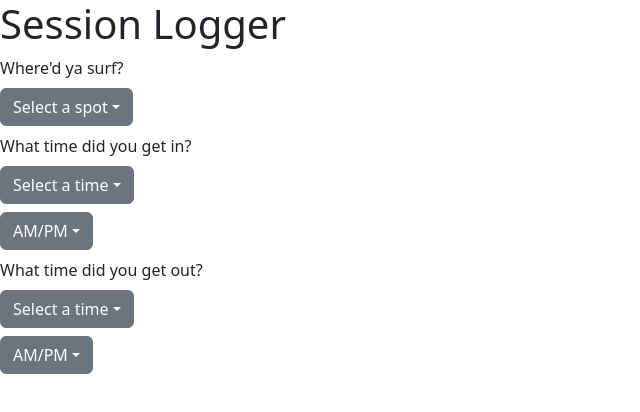
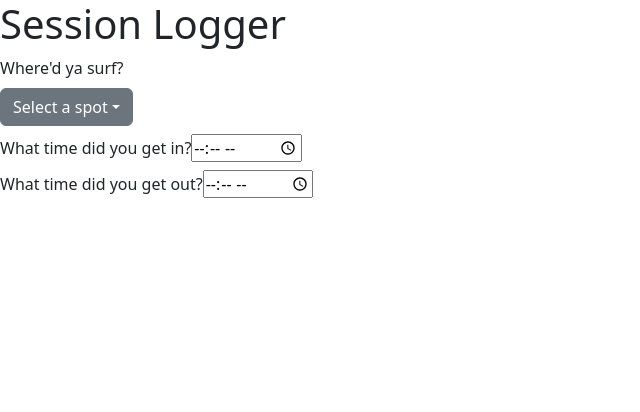
Before and after one commit to shindelr/Session-Logger-Frontend, a React (Vite) app in the folder session-logger-frontend/: page / in a window 1280 px wide. Shown: the top 412 px of the page, without its empty margins (0-640 px from the left). Built offline with nearby package versions, Linux system fonts and the light colour scheme.

Commit message:
Working on getting state to work with my form components now. Part way through implementing state for the spot dropdown

```diff
--- a/session-logger-frontend/src/components/DropdownMenu.tsx
+++ b/session-logger-frontend/src/components/DropdownMenu.tsx
@@ -1,5 +1,4 @@
 // Dropdown component.
-
 import DropdownOptions from "./DropdownOptions";
 
 interface Props {
@@ -8,6 +7,8 @@ interface Props {
 }
 
 const DropdownMenu = ({ inputName, itemArray }: Props) => {
+
+
   return (
     <div className="dropdown">
       <button
--- a/session-logger-frontend/src/components/DropdownOptions.tsx
+++ b/session-logger-frontend/src/components/DropdownOptions.tsx
@@ -1,15 +1,18 @@
 // Lists the options that will populate the dropdown menu.
+import { useState } from "react";
 
 interface Props {
-  itemsArray: string[];
+  itemsArray: string[],
 }
 
 const DropdownOptions = ({ itemsArray }: Props) => {
+  const [input, setInput] = useState('') ;
+
   return (
     <ul className="dropdown-menu">
       {itemsArray.map((item, index) => (
         <li key={index}>
-          <a className="dropdown-item">{item}</a>
+          <a className="dropdown-item" onClick={() => {setInput(item)}}>{item}</a>
         </li>
       ))}
     </ul>
--- a/session-logger-frontend/src/components/InputForm.tsx
+++ b/session-logger-frontend/src/components/InputForm.tsx
@@ -3,38 +3,10 @@
 // and a submit button.
 
 import DropdownMenu from "./DropdownMenu";
+import TimeInput from "./timeInput";
 
 const InputForm = () => {
   const surfSpots: string[] = ["Agate Beach", "Otter Rock", "South Beach"];
-
-  //   Generate times of day by half hour increments
-  const timeGenerator = () => {
-    const times: string[] = [];
-
-    const start = new Date();
-    start.setHours(1, 0, 0, 0);
-
-    const end = new Date();
-    end.setHours(12, 0, 0, 0);
-
-    debugger;
-
-    for (
-      let curr = new Date(start);
-      curr.getTime() <= end.getTime();
-      curr.setMinutes(curr.getMinutes() + 30)
-    ) {
-      const result = curr.toLocaleTimeString([], {
-        hour: "2-digit",
-        minute: "2-digit",
-        hour12: false,
-      });
-      times.push(result);
-    }
-    return times;
-  };
-
-  const AMPM: string[] = ["AM", "PM"];
 
   return (
     <form>
@@ -42,20 +14,15 @@ const InputForm = () => {
         <label className="form-label"> Where'd ya surf?</label>
         <DropdownMenu inputName="Select a spot" itemArray={surfSpots} />
 
-        <label className="form-label"> What time did you get in?</label>
-        <div className="Time-In">
-          <DropdownMenu inputName="Select a time" itemArray={timeGenerator()} />
-          <DropdownMenu inputName="AM/PM" itemArray={AMPM} />
+        <div>
+          <label className="form-label"> What time did you get in?</label>
+          <TimeInput />
         </div>
 
-        <label className="form-label"> What time did you get out?</label>
-        <div className="Time-Out">
-          <DropdownMenu inputName="Select a time" itemArray={timeGenerator()} />
-          <DropdownMenu inputName="AM/PM" itemArray={AMPM} />
+        <div>
+          <label className="form-label"> What time did you get out?</label>
+          <TimeInput />
         </div>
-
-
-
       </div>
     </form>
   );
--- a/session-logger-frontend/src/components/TimeInput.tsx
+++ b/session-logger-frontend/src/components/TimeInput.tsx
@@ -1,20 +1,52 @@
-// Implementation of a time picking dropdown. Creates a list of times in half
-// hour increments for reasonable times of day to be surfing. Users can pick
-// from those.
-
-import DropdownOptions from "./DropdownOptions";
-
-
+// Renders a time input component.
 interface Props {
-    times: string[]
+//   min: number;
+//   max: number;
 }
 
-const TimeInput = ({ times }: Props) => {
+const TimeInput = () => {
+  //   Generate times of day by half hour increments
+  const timeGenerator = () => {
+    const times: string[] = [];
+
+    const start = new Date();
+    start.setHours(5, 0, 0, 0);
+
+    const end = new Date();
+    end.setHours(22, 0, 0, 0);
+
+    for (
+      let curr = new Date(start);
+      curr.getTime() <= end.getTime();
+      curr.setMinutes(curr.getMinutes() + 30)
+    ) {
+      const result = curr.toLocaleTimeString([], {
+        hour: "2-digit",
+        minute: "2-digit",
+        hour12: false,
+      });
+      times.push(result);
+    }
+    return times;
+  };
+
+  let timeList: string[] = timeGenerator();
 
   return (
-
-    <DropdownOptions itemsArray={times}/>
-
+    <>
+      <datalist id="time-list">
+        {timeList.map((item, index) => (
+          <option value={item} key={index}></option>
+        ))}
+      </datalist>
+      <input
+        type="time"
+        list="time-list"
+        className="form-label"
+        // min={min}
+        // max={max
+      ></input>
+    </>
   );
 };
 
```
